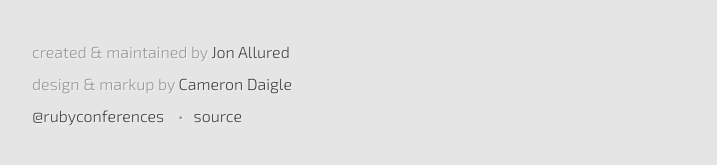
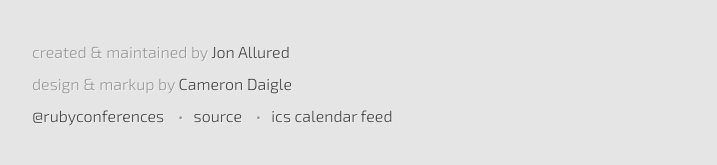
Before and after one commit to ruby-conferences/ruby-conferences.github.io, a Jekyll site: the page built from index.html, in a window 1280 px wide and 900 px high, scrolled down 1518 px. Shown: the part 688-853 px from the top of the window, without its empty margins (208-925 px from the left). Built offline with Jekyll 4.4.1, drawn with Linux system fonts in a browser that asks for light colours.

Commit message:
Add link to .ics feed to homepage
Reason for Change
=================
* The iCal feed is cool! More people should know about it and use it
* The change was implemented in [this PR](https://github.com/ruby-conferences/ruby-conferences.github.io/pull/492)

Changes
=======
* Add link to .ics feed in the layout file

```diff
--- a/_layouts/default.html
+++ b/_layouts/default.html
@@ -32,6 +32,7 @@
         <ul>
           <li><a href="https://twitter.com/rubyconferences">@rubyconferences</a></li>
           <li><a href="https://github.com/ruby-conferences/ruby-conferences.github.io">source</a></li>
+          <li><a href="http://www.rubyconferences.org/calendar.ics">ics calendar feed</a></li>
         </ul>
       </footer>
       <script type="text/javascript">
```
